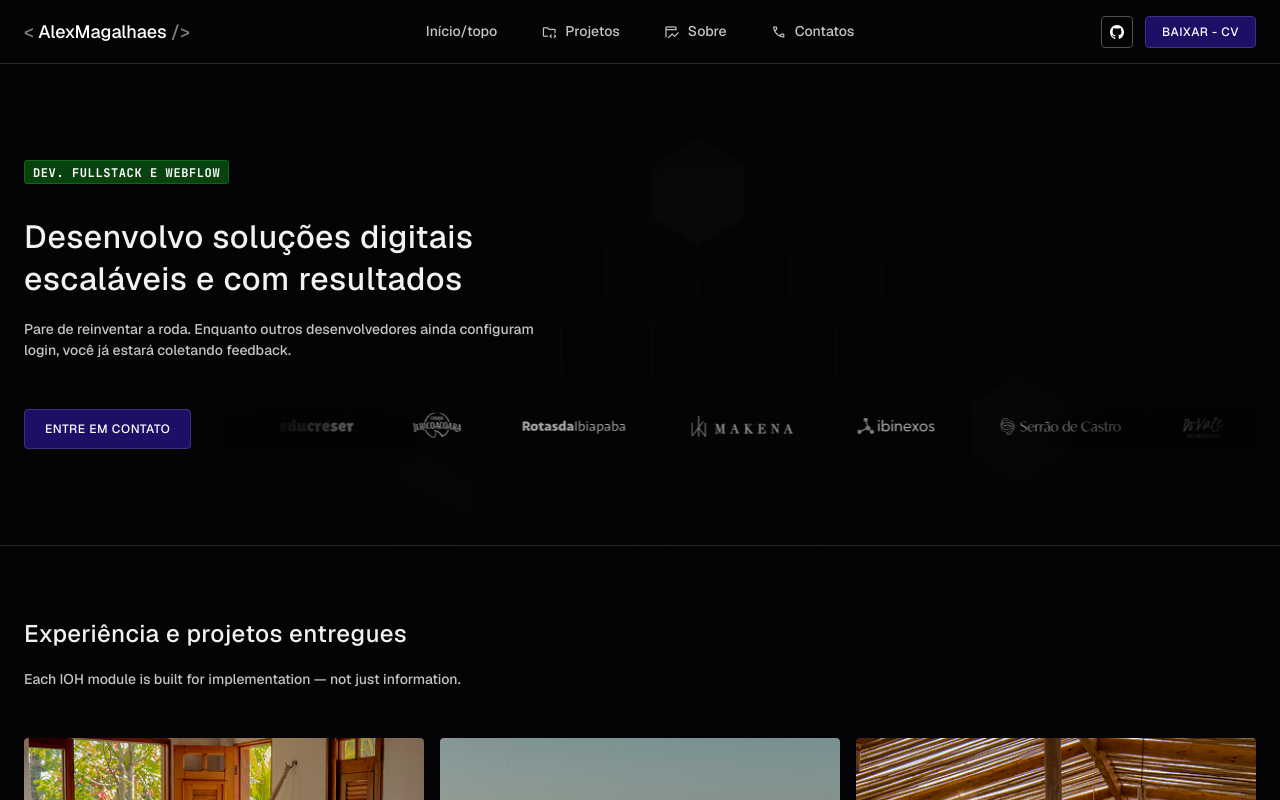
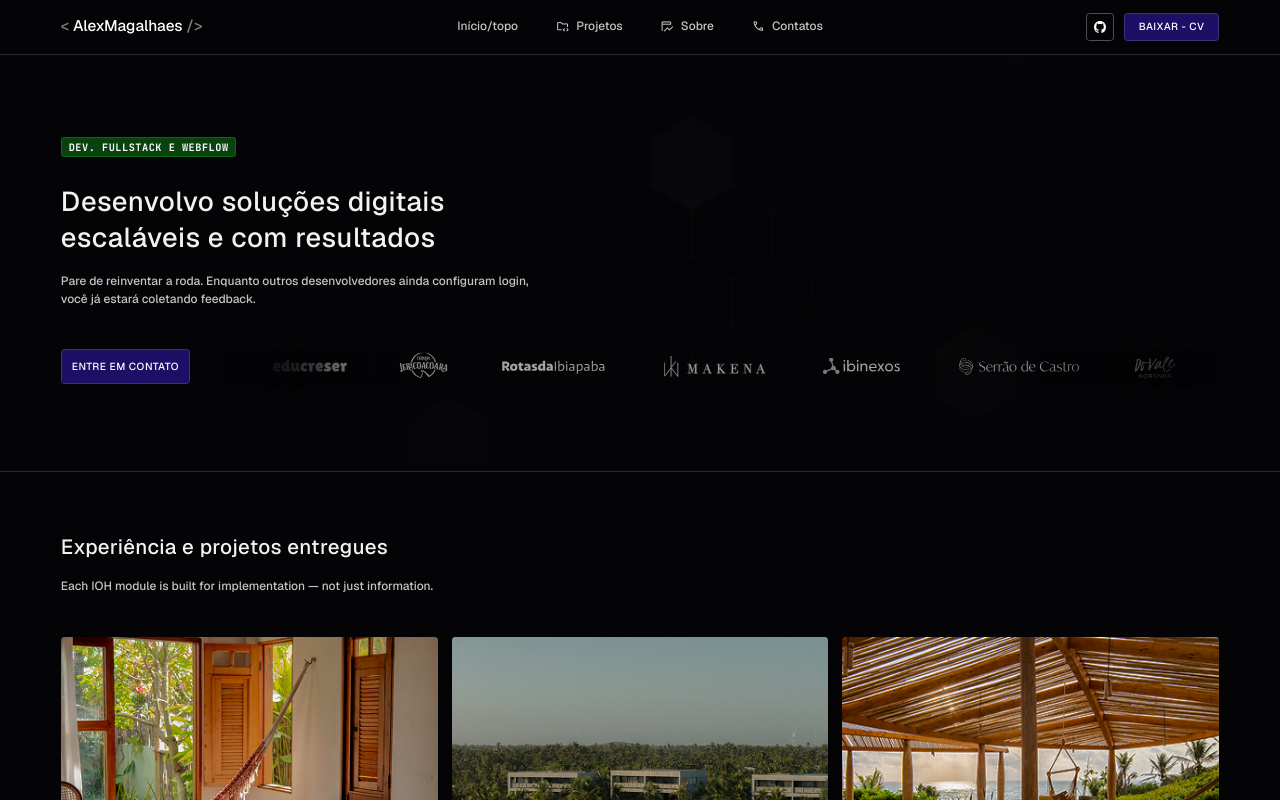
Before and after one commit to alexsmagalhaes/portfolio, a Next.js app: page / in a window 1280 px wide. Shown: the top 800 px of the page. Built offline with nearby package versions, Linux system fonts and the light colour scheme.

Commit message:
feat: add button hover animation

```diff
--- a/app/(home)/_components/project-card.tsx
+++ b/app/(home)/_components/project-card.tsx
@@ -11,6 +11,7 @@ import { Tag } from "./tag";
 interface ProjectCardProps {
   projectName: string;
   video: string;
+  href?: string;
   videoCover: StaticImageData;
   cover: StaticImageData;
   tags: string[];
@@ -18,6 +19,7 @@ interface ProjectCardProps {
 }
 
 export function ProjectCard({
+  href,
   cover,
   video,
   videoCover,
@@ -26,7 +28,7 @@ export function ProjectCard({
   tags,
 }: Readonly<ProjectCardProps>) {
   return (
-    <Link className="rounded-default relative overflow-clip" href="">
+    <Link className="rounded-default relative overflow-clip" href={href || "#"}>
       <Image
         className="absolute inset-0 z-0 size-full w-full"
         alt={projectName}
@@ -42,7 +44,7 @@ export function ProjectCard({
           className="text-title-100 flex items-center justify-between text-base"
           title={projectName}
         >
-          {projectName} <Icon name="arrow_outward" size={24} />
+          {projectName} {href && <Icon name="arrow_outward" size={24} />}
         </div>
 
         <div className="rounded-default relative aspect-[1.8] grow overflow-clip shadow-xl">
--- a/app/styles/globals.css
+++ b/app/styles/globals.css
@@ -257,9 +257,9 @@ body::-webkit-scrollbar-thumb {
   }
 }
 
-/* :root {
+:root {
   --font-from: 12;
-  --font-to: 15;
+  --font-to: 14;
   --vw-from: calc(1440 / 100);
   --vw-to: calc(2401 / 100);
   --coefficient: calc(
@@ -288,7 +288,7 @@ html {
     --vw-from: calc(1 / 100);
     --vw-to: calc(479 / 100);
   }
-} */
+}
 
 :root {
   --selection-bg: #2c2a2e;
--- a/components/ui/button.tsx
+++ b/components/ui/button.tsx
@@ -4,7 +4,20 @@ import { cva, type VariantProps } from "class-variance-authority";
 import { cn } from "@/lib/utils";
 
 const buttonVariants = cva(
-  "rounded-default inline-flex items-center justify-center border text-xs whitespace-nowrap tracking-[0.05em] text-white uppercase outline-none gap-inner-gap",
+  `
+  rounded-default
+  inline-flex items-center justify-center
+  border text-xs whitespace-nowrap
+  tracking-[0.05em] text-white uppercase
+  outline-none gap-inner-gap cursor-pointer
+
+  relative overflow-hidden
+
+  before:absolute before:inset-y-0 before:left-0
+  before:w-0 before:bg-white/5
+  before:transition-all before:duration-400
+  hover:before:w-full
+  `,
   {
     variants: {
       variant: {
@@ -29,6 +42,7 @@ export function Button({
   size = "md",
   square = false,
   asChild = false,
+  children,
   ...props
 }: React.ComponentProps<"button"> &
   VariantProps<typeof buttonVariants> & {
@@ -49,6 +63,8 @@ export function Button({
       data-square={square ? "true" : "false"}
       data-variant={variant}
       {...props}
-    />
+    >
+      <span className="relative z-10">{children}</span>
+    </Comp>
   );
 }
```
